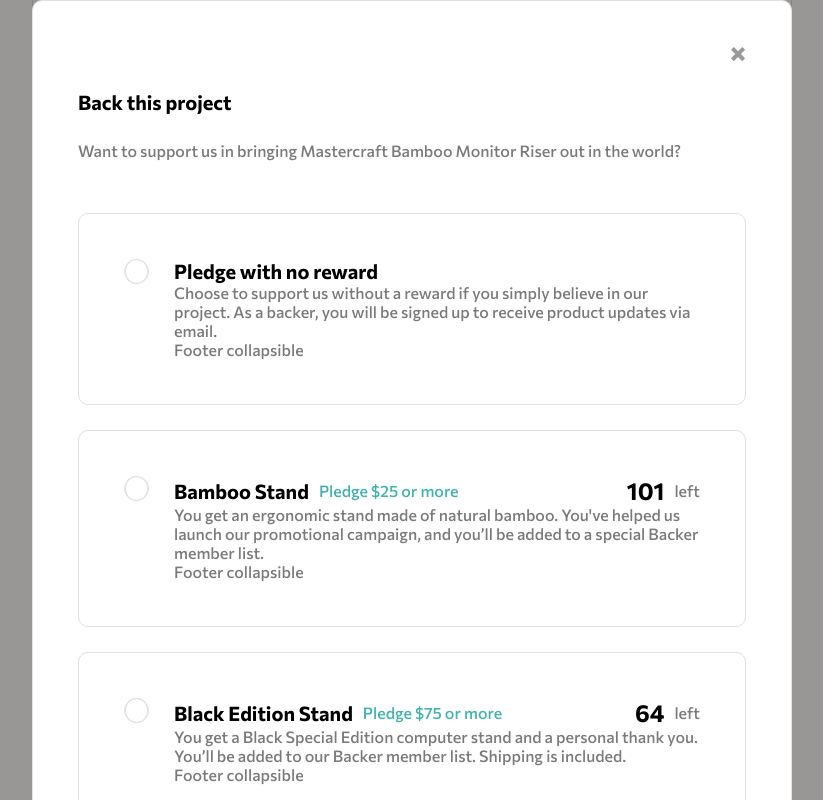
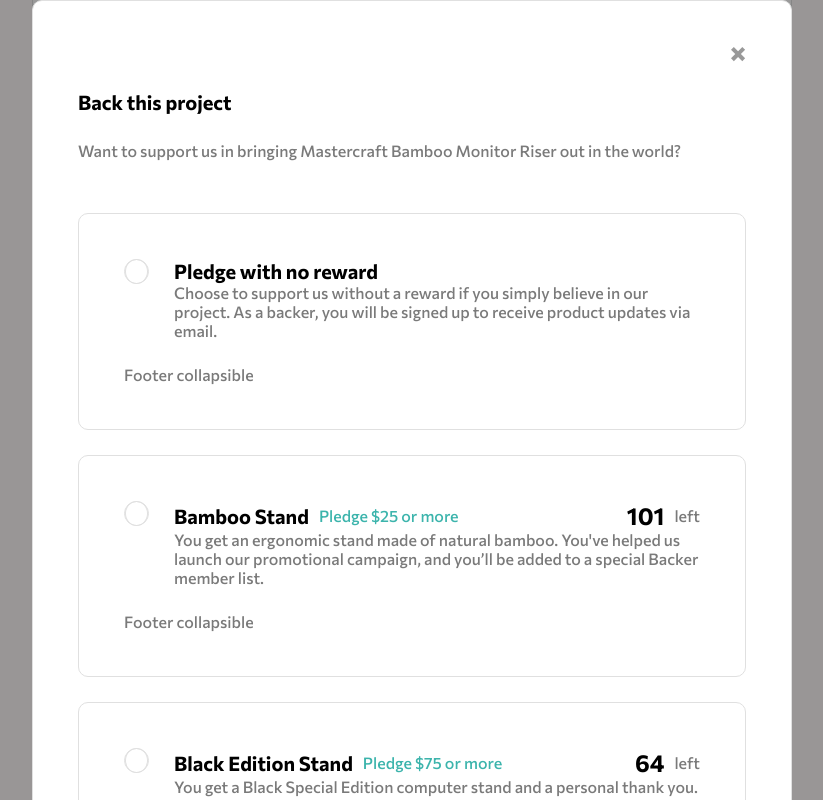
Before and after one commit to leopaul29/frontendmentor-crowdfunding-product-page, a React (Create React App) app: page / in a window 1280 px wide. Both pictures are taken after a click on the button "modal". Shown: the part 707-1507 px from the top of the page, without its empty margins (228-1051 px from the left). Built offline with nearby package versions, Linux system fonts and the light colour scheme.

Commit message:
fix style

```diff
--- a/src/components/CheckModal.js
+++ b/src/components/CheckModal.js
@@ -14,7 +14,7 @@
         Monitor Riser worldwide. You will get an email once our campaign is
         completed.
       </div>
-      <div className="card__button button btn btn-primary">Got it!</div>
+      <div className="btn btn-primary">Got it!</div>
     </div>
   );
 }
--- a/src/components/Modal.js
+++ b/src/components/Modal.js
@@ -62,7 +62,6 @@
   }, [selectedIndexCard]);
 
   return (
-    <div>
     <div className="modal project tile">
       <span className="modal__close" onClick={btntoggleModal}>
         <img src="./images/icon-close-modal.svg" alt="close-modal" />
@@ -79,11 +78,6 @@
           />
         ))}
       </div>
-        {/*
-Enter your pledge
-$pledgeCost
-Continue */}
-      </div>
     </div>
   );
 }
--- a/src/components/ModalCard.js
+++ b/src/components/ModalCard.js
@@ -6,16 +6,17 @@
   daysLeft,
   isSelected,
   isDisabled,
-  setSelectedIndexCard
+  setSelectedIndexCard,
 }) {
-
   return (
-    <div onClick={setSelectedIndexCard}
+    <div
+      onClick={setSelectedIndexCard}
       className={
         "modalCard card tile tile-padding " +
         (isDisabled ? "tile-disabled" : "")
       }
     >
+      <div className="modalCard__top">
         <div className="modalCard__left">
           <div className="modalCard__selection">
             <div
@@ -46,8 +47,15 @@
             </div>
           </div>
           <div className="card__about">{textAbout}</div>
+        </div>
+      </div>
+      <div className="modalCard__bottom">
         <div className="card__footer">
           Footer collapsible
+          {/*
+Enter your pledge
+$pledgeCost
+Continue */}
         </div>
       </div>
     </div>
--- a/src/styles/Modal.css
+++ b/src/styles/Modal.css
@@ -1,18 +1,22 @@
+/* MODAL */
 .modal__close {
   align-self: flex-end;
 }
-.modalCard__title:hover {
-  color: var(--primary);
+/* MODALCARD */
+.modalCard {
+  display: flex;
+  flex-direction: column;
+}
+.modalCard__top {
+  display: flex;
+  flex-direction: row;
+  gap: 25px;
 }
 .modalCard__headerLeft {
   display: flex;
   flex-direction: row;
   gap: 10px;
   align-items: center;
-}
-.modalCard {
-  display: flex;
-  flex-direction: row;
 }
 .modalCard__selection {
   display: flex;
@@ -28,5 +32,6 @@
   width: 22px;
   height: 22px;
 }
-.modalCard__notselected {
+.modalCard__title:hover {
+  color: var(--primary);
 }
--- a/src/styles/Project.css
+++ b/src/styles/Project.css
@@ -20,7 +20,6 @@
   overflow: auto;
   background-color: rgb(0, 0, 0);
   background-color: rgba(0, 0, 0, 0.4);
-  cursor: pointer;
 }
 .overlay__content {
   margin: auto;
```
Lines whose indentation alone changed are shown as unchanged.
